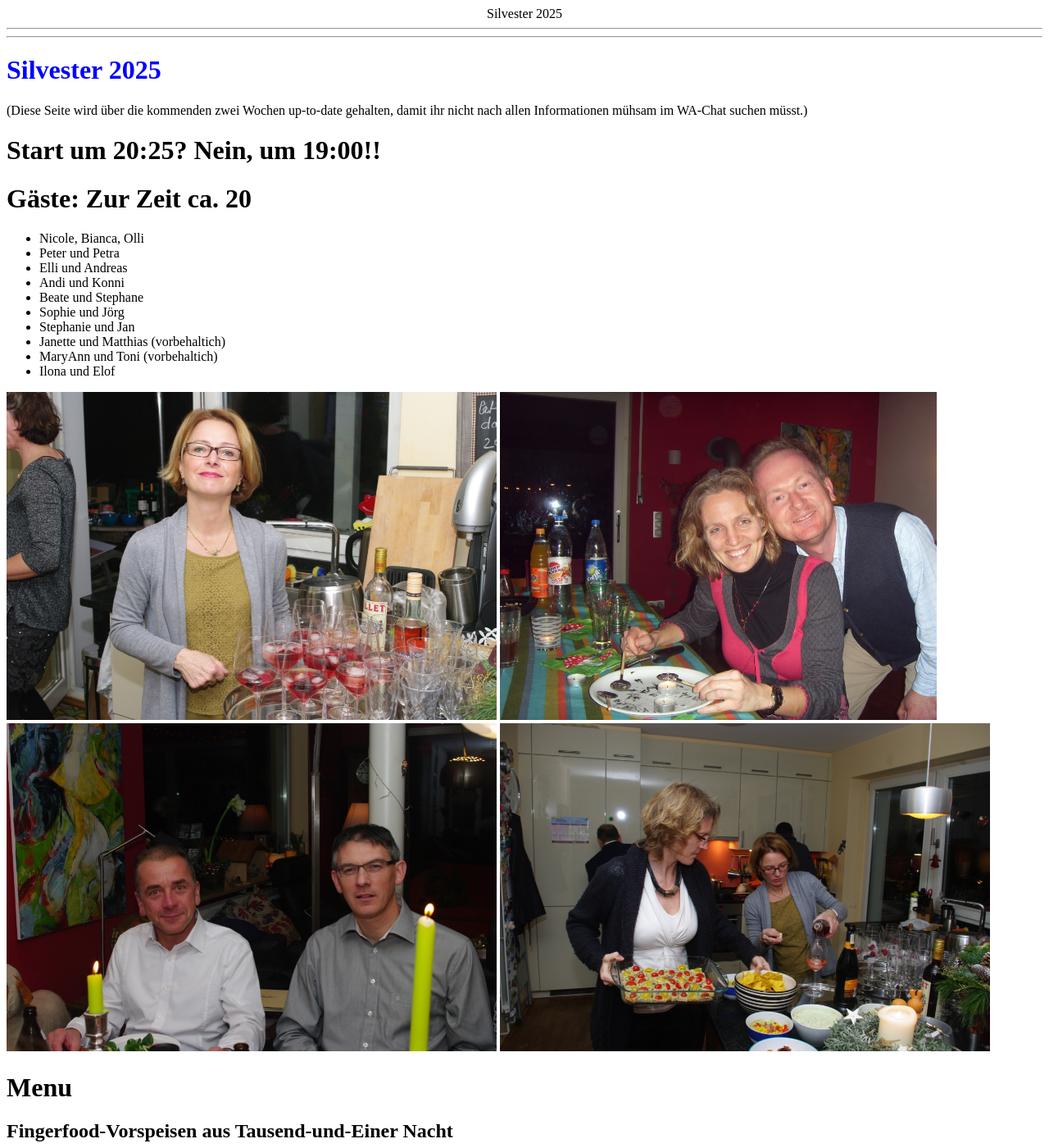
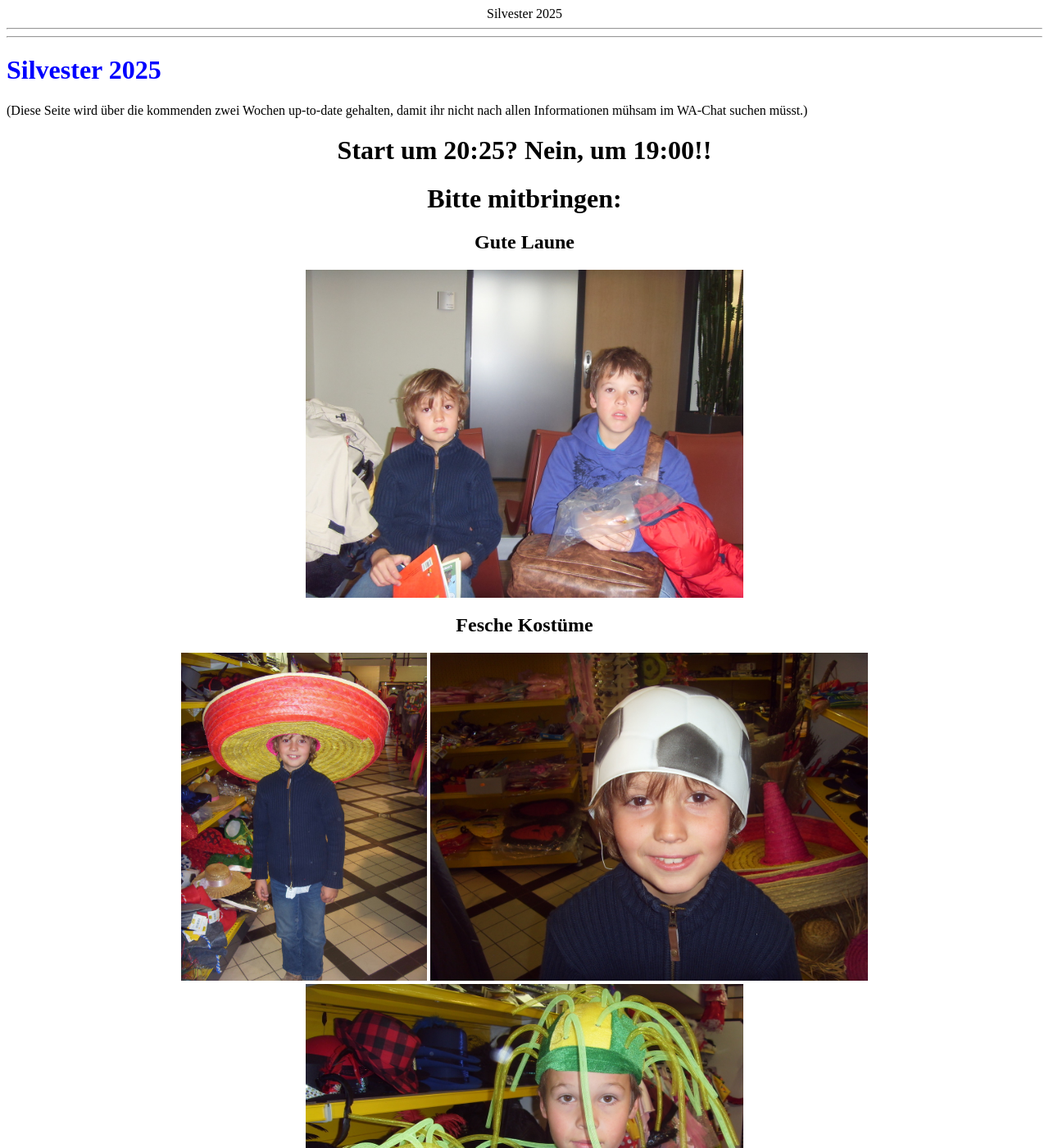
Before and after one commit to DiveDocs/Sylvester2023, a Jekyll site: the page built from index.markdown, in a window 1280 px wide and 1400 px high. Shown: the whole window at 82% size. Built offline with Jekyll 4.4.1, drawn with Linux system fonts in a browser that asks for light colours; some of the changed text lies outside the part shown.

Commit message:
Update event details and add images

```diff
--- a/index.markdown
+++ b/index.markdown
@@ -29,7 +29,19 @@ tr:nth-child(even) {
 
 (Diese Seite wird über die kommenden zwei Wochen up-to-date gehalten, damit ihr nicht nach allen Informationen mühsam im WA-Chat suchen müsst.)
 
-<h1> Start um 20:25? Nein, um 19:00!! </h1>
+<center>
+  <h1> Start um 20:25? Nein, um 19:00!! </h1>
+<h1> Bitte mitbringen:</h1>
+ <h2> Gute Laune</h2>
+<a><img src="./Bild30.jpeg" height = "400"></a>
+<h2> Fesche Kostüme</h2>
+<a><img src="./Bild31.jpeg" height = "400"></a>
+<a><img src="./Bild32.jpeg" height = "400"></a>
+<a><img src="./Bild34.jpeg" height = "400"></a>
+<h2> Tanzlaune (Euer Sitzfleisch lasst lieber gleich zu Hause </h2>
+<a><img src="./Bild33.jpeg" height = "400"></a>
+</center>
+
 <h1> Gäste: Zur Zeit ca. 20 </h1>
 
 <ul>
@@ -44,6 +56,7 @@ tr:nth-child(even) {
 <li>MaryAnn und Toni (vorbehaltich)</li>
 <li>Ilona und Elof</li>
 </ul>
+
 <a><img src="./Bild19.jpg" height = "400"></a>
 <a><img src="./Bild12.jpg" height = "400"></a>
 <a><img src="./bild24.jpg" height = "400"></a>
@@ -96,8 +109,3 @@ tr:nth-child(even) {
 <h2>
 Ansonsten mitzubringen sind: Gute Laune, fesche Kostüme, Tanzlaune!!!!</h2>
 <br>
-<a><img src="./Bild30.jpeg" height = "400"></a>
-<a><img src="./Bild31.jpeg" height = "400"></a>
-<a><img src="./Bild32.jpeg" height = "400"></a>
-<a><img src="./Bild33.jpeg" height = "400"></a>
-<a><img src="./Bild34.jpeg" height = "400"></a>
```
